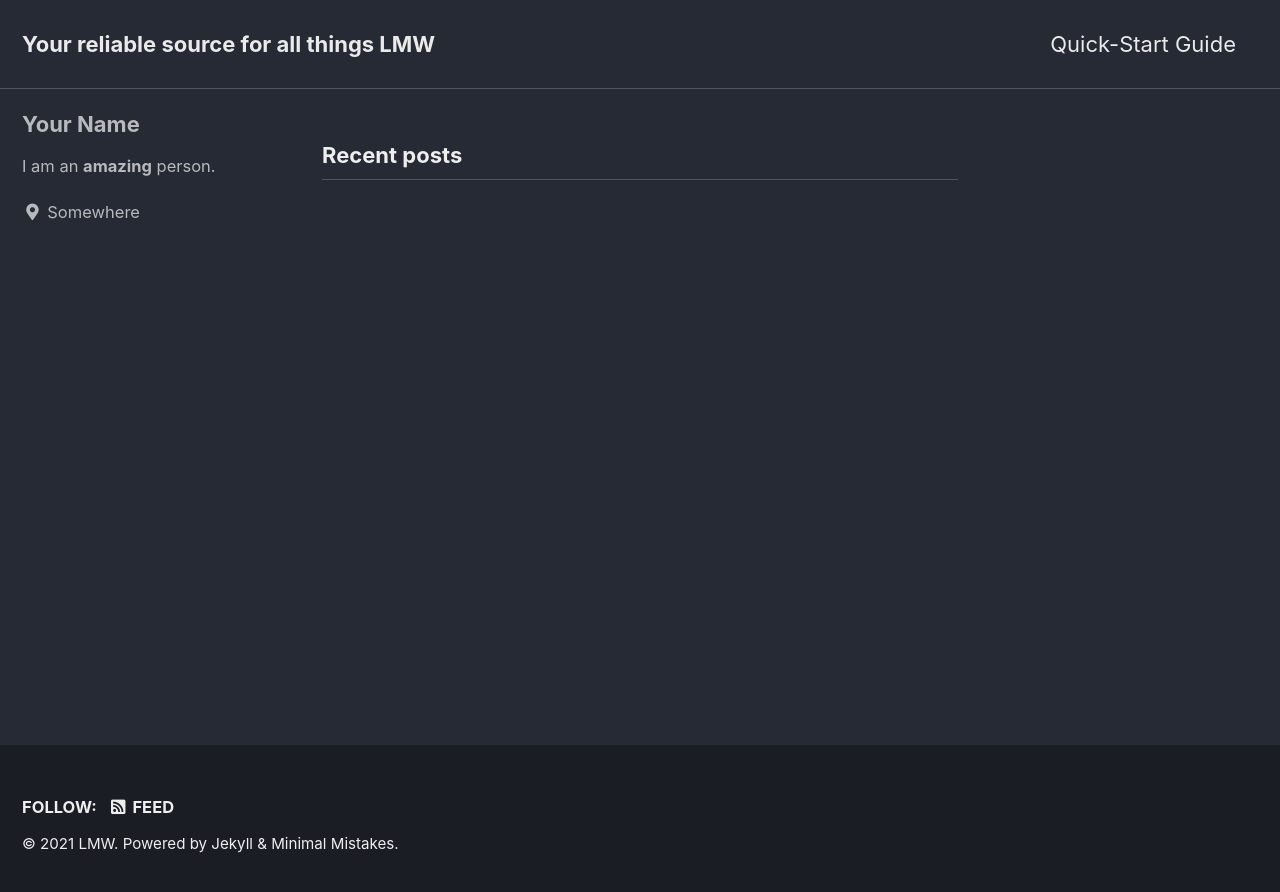
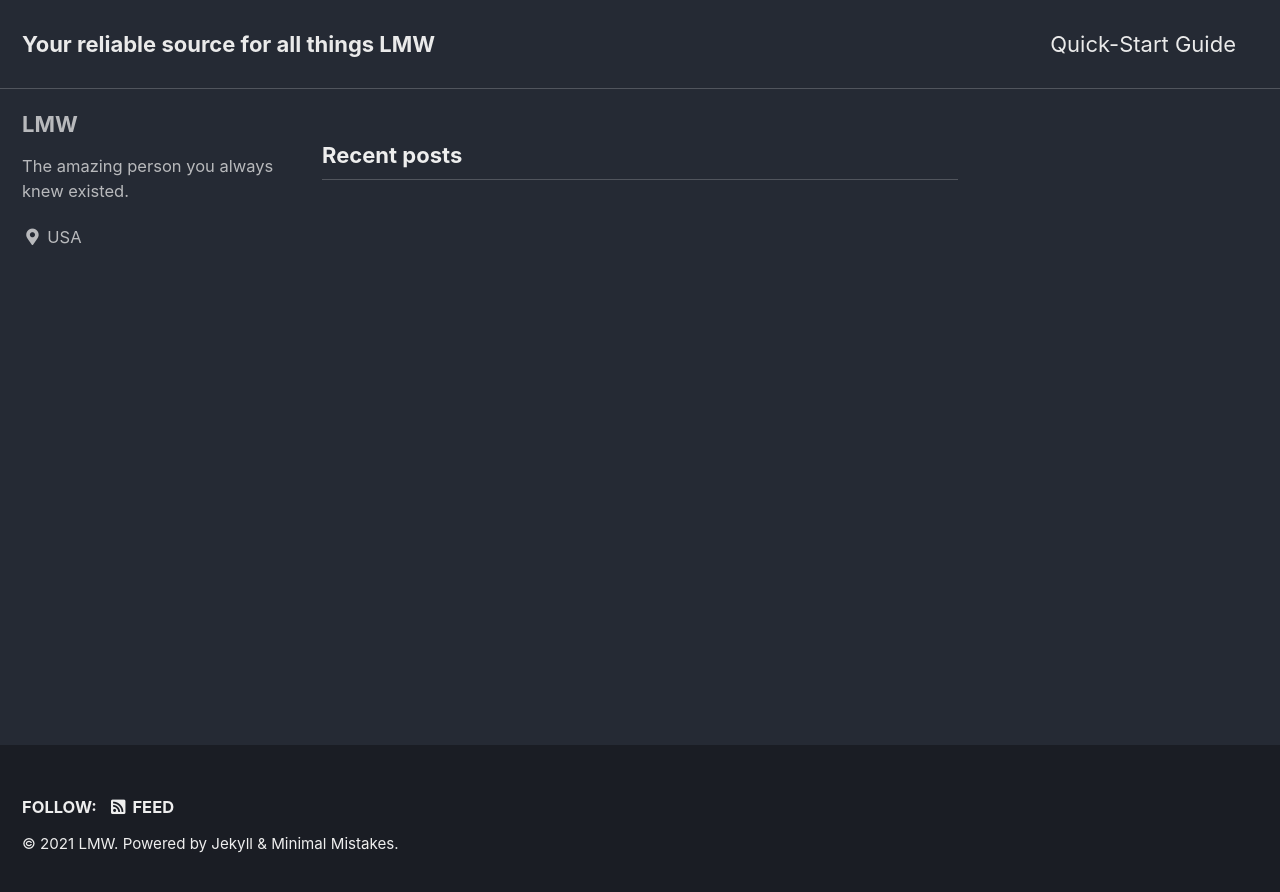
Before and after one commit to lm-mw/lm-mw.github.io, a Jekyll site: the page built from index.html, in a window 1280 px wide. Shown: the top 892 px of the page. Built offline with Jekyll 4.4.1, drawn with Linux system fonts in a browser that asks for light colours; cached includes are drawn as plain includes; the list of posts is cut into pages by our own code.

Commit message:
Update _config.yml

```diff
--- a/_config.yml
+++ b/_config.yml
@@ -94,10 +94,10 @@ analytics:
 
 # Site Author
 author:
-  name             : "Your Name"
+  name             : "LMW"
   avatar           : # path of avatar image, e.g. "/assets/images/bio-photo.jpg"
-  bio              : "I am an **amazing** person."
-  location         : "Somewhere"
+  bio              : "The amazing person you always knew existed."
+  location         : "USA"
   email            :
   links:
     - label: "Email"
```
